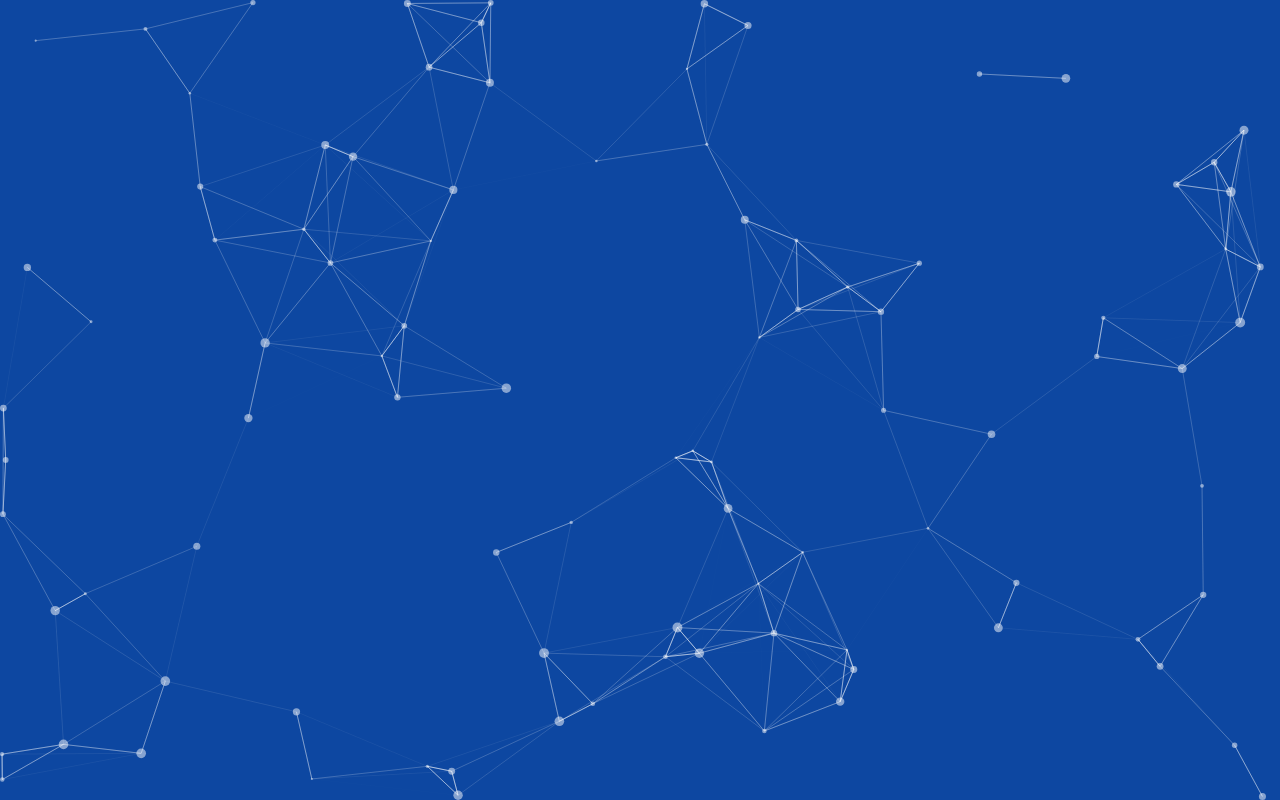
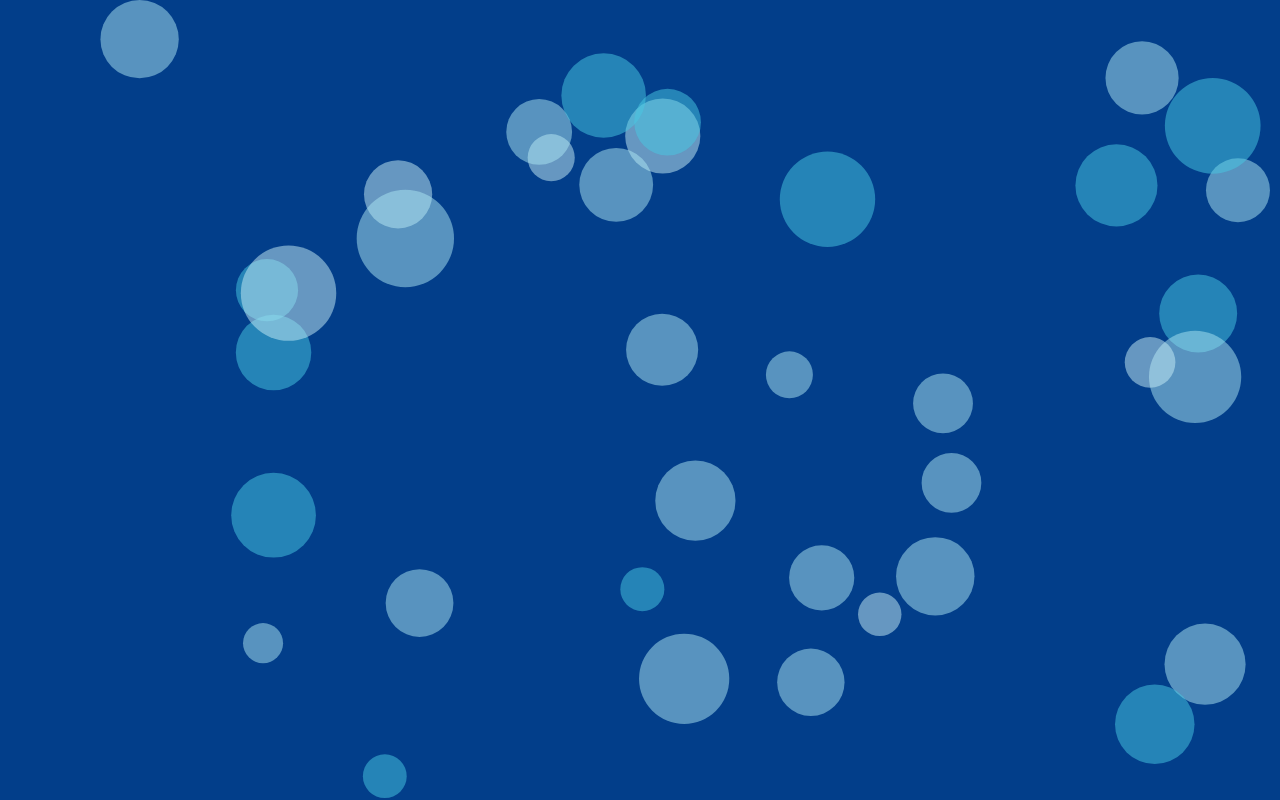
Before and after one commit to dillonreedy/homepage, a React (Create React App) app: page / in a window 1280 px wide. Built offline with nearby package versions, Linux system fonts and the light colour scheme.

Commit message:
Styled particles

```diff
--- a/src/App.tsx
+++ b/src/App.tsx
@@ -26,7 +26,7 @@ const App = () => {
             options={{
                 background: {
                     color: {
-                        value: "#0d47a1",
+                        value: "#023e8a",
                     },
                 },
                 fpsLimit: 120,
@@ -47,21 +47,14 @@ const App = () => {
                             quantity: 4,
                         },
                         repulse: {
-                            distance: 200,
+                            distance: 175,
                             duration: 0.4,
                         },
                     },
                 },
                 particles: {
                     color: {
-                        value: "#ffffff",
-                    },
-                    links: {
-                        color: "#ffffff",
-                        distance: 150,
-                        enable: true,
-                        opacity: 0.5,
-                        width: 1,
+                        value: ["#48cae4", "#ade8f4", "#ade8f4", "#caf0f8" ],
                     },
                     move: {
                         direction: "none",
@@ -70,13 +63,13 @@ const App = () => {
                             default: "bounce",
                         },
                         random: false,
-                        speed: 6,
+                        speed: 1,
                         straight: false,
                     },
                     number: {
                         density: {
                             enable: true,
-                            area: 800,
+                            area: 2000,
                         },
                         value: 80,
                     },
@@ -87,7 +80,7 @@ const App = () => {
                         type: "circle",
                     },
                     size: {
-                        value: { min: 1, max: 5 },
+                        value: { min: 20, max: 50 },
                     },
                 },
                 detectRetina: true,
```
